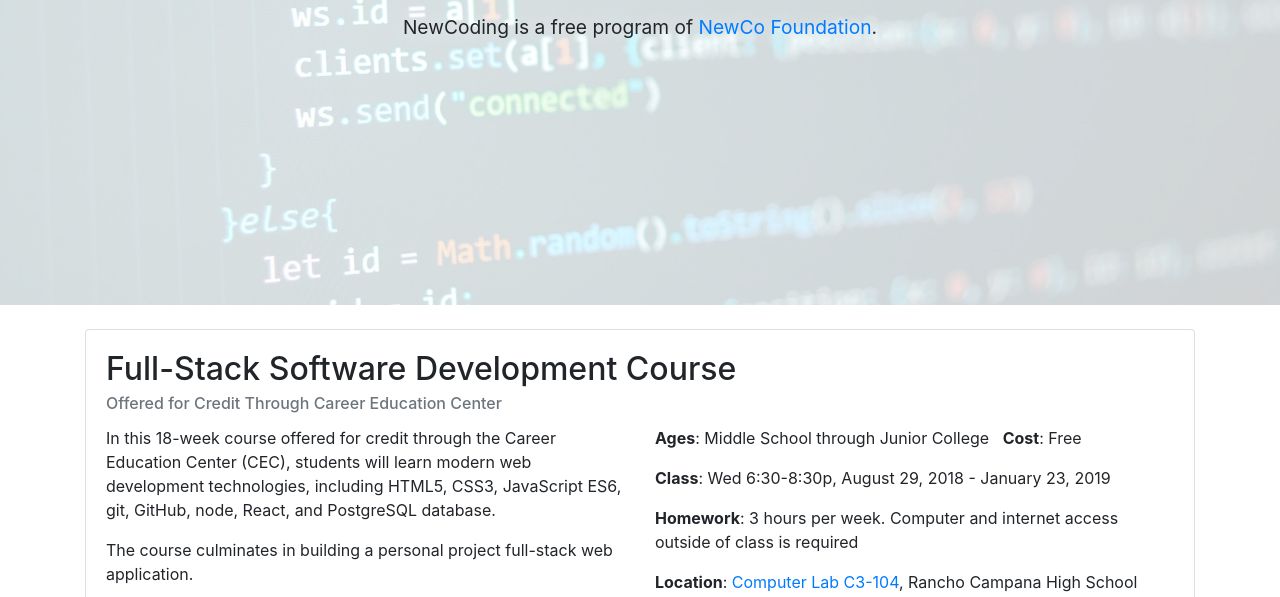
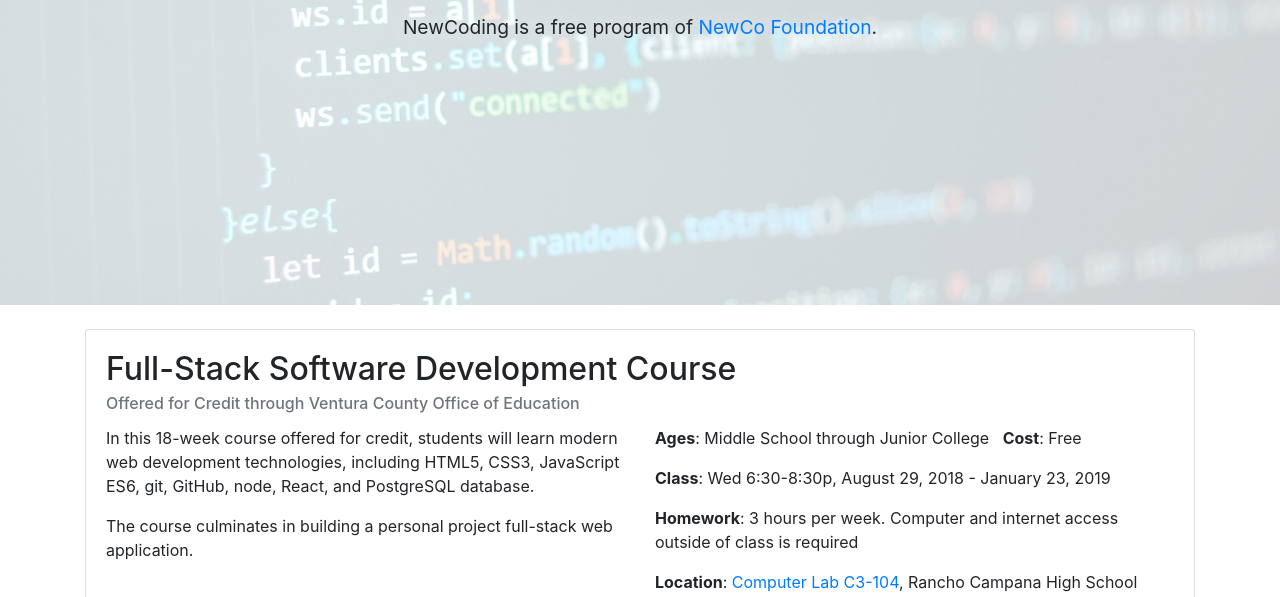
Before and after one commit to newcoding-bootcamp/website-bootstrap, a plain HTML site: page index.html in a window 1280 px wide. Shown: the part 495-1092 px from the top of the page. Drawn offline with nearby package versions, Linux system fonts and the light colour scheme.

Commit message:
change to VCOE from CEC

```diff
--- a/index.html
+++ b/index.html
@@ -88,11 +88,11 @@
         <div class="card mt-4">
           <div class="card-body">
             <h2 class="card-title display-5"><a name="full-stack-course">Full-Stack Software Development Course</a></h2>
-            <h6 class="card-subtitle mb-2 text-muted">Offered for Credit Through Career Education Center</h6>
+            <h6 class="card-subtitle mb-2 text-muted">Offered for Credit through Ventura County Office of Education</h6>
 
             <div class="row pt-1">
               <div class="col-lg-6 pb-1">
-                <p class="card-text">In this 18-week course offered for credit through the Career Education Center (CEC), students will learn modern web development technologies, including HTML5, CSS3, JavaScript ES6, git, GitHub, node, React, and PostgreSQL database.</p>
+                <p class="card-text">In this 18-week course offered for credit, students will learn modern web development technologies, including HTML5, CSS3, JavaScript ES6, git, GitHub, node, React, and PostgreSQL database.</p>
                 <p class="card-text">The course culminates in building a personal project full-stack web application.</p>
               </div>
               <div class="col-lg-6">
```
